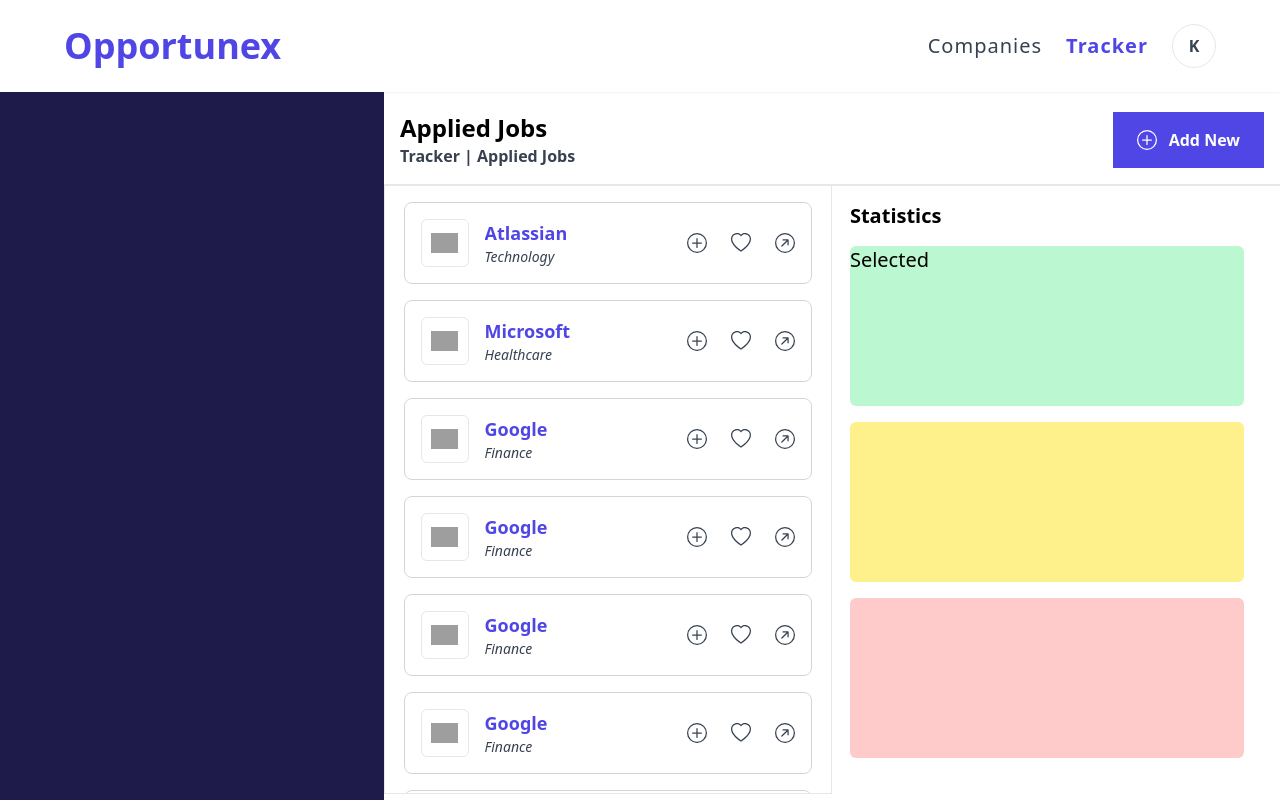
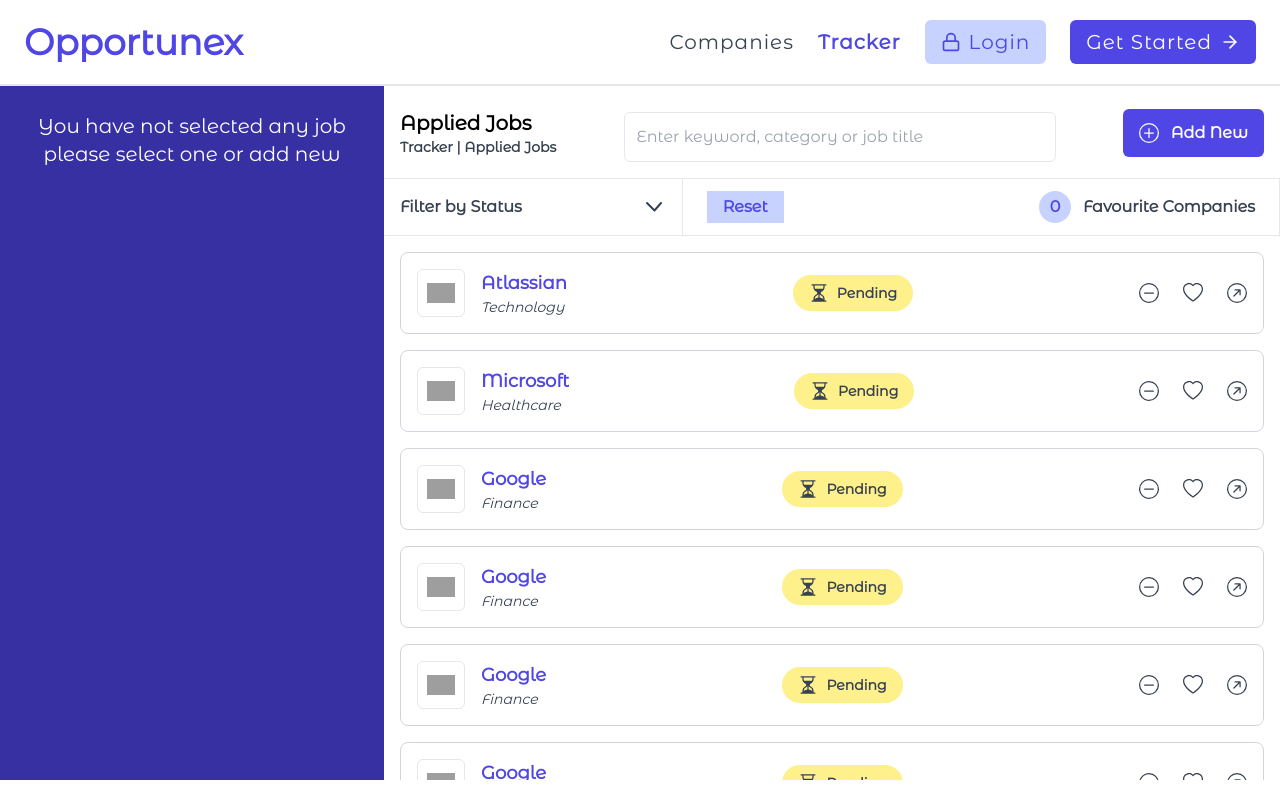
Before and after one commit to KunalRajput-git/Opportunex, a React (Create React App) app: page / in a window 1280 px wide. Built offline with nearby package versions, Linux system fonts and the light colour scheme; grey boxes are pictures that could not be loaded.

Commit message:
progressive:tracker ui

```diff
--- a/public/index.html
+++ b/public/index.html
@@ -16,7 +16,11 @@
       company exploration, to offer a seamless and efficient job search
       experience."
     />
+    <link rel="preconnect" href="https://fonts.googleapis.com">
+    <link rel="preconnect" href="https://fonts.gstatic.com" crossorigin>
+    <link href="https://fonts.googleapis.com/css2?family=Montserrat+Alternates&display=swap" rel="stylesheet">
     <link rel="apple-touch-icon" href="%PUBLIC_URL%/logo192.png" />
+
     <!--
       manifest.json provides metadata used when your web app is installed on a
       user's mobile device or desktop. See https://developers.google.com/web/fundamentals/web-app-manifest/
--- a/src/components/Card.js
+++ b/src/components/Card.js
@@ -4,8 +4,10 @@
   const [isExpanded, setIsExpanded] = useState(false);
 
   return (
+    // hover:scale-105
     <div
-      className="relative w-full mt-4 p-4 rounded-lg text-gray-700 bg-white flex justify-between border items-center border-gray-300 hover:scale-105 hover:shadow-lg duration-300"
+      className="relative w-full mt-4 p-4 rounded-lg text-gray-700 bg-white flex justify-between border items-center border-gray-300
+      hover:shadow-lg duration-300"
       onClick={onCompanyCardClickHandler}
     >
       <div className="flex gap-4">
@@ -21,8 +23,24 @@
           <h1 className="italic text-sm">{company.company_type}</h1>
         </div>
       </div>
+
+      <div>
+        <div className="flex items-center gap-2 bg-yellow-200 px-4 py-2 rounded-full font-semibold">
+          <svg
+            xmlns="http://www.w3.org/2000/svg"
+            width="20"
+            height="20"
+            fill="currentColor"
+            class="bi bi-hourglass-split"
+            viewBox="0 0 16 16"
+          >
+            <path d="M2.5 15a.5.5 0 1 1 0-1h1v-1a4.5 4.5 0 0 1 2.557-4.06c.29-.139.443-.377.443-.59v-.7c0-.213-.154-.451-.443-.59A4.5 4.5 0 0 1 3.5 3V2h-1a.5.5 0 0 1 0-1h11a.5.5 0 0 1 0 1h-1v1a4.5 4.5 0 0 1-2.557 4.06c-.29.139-.443.377-.443.59v.7c0 .213.154.451.443.59A4.5 4.5 0 0 1 12.5 13v1h1a.5.5 0 0 1 0 1h-11zm2-13v1c0 .537.12 1.045.337 1.5h6.326c.216-.455.337-.963.337-1.5V2h-7zm3 6.35c0 .701-.478 1.236-1.011 1.492A3.5 3.5 0 0 0 4.5 13s.866-1.299 3-1.48V8.35zm1 0v3.17c2.134.181 3 1.48 3 1.48a3.5 3.5 0 0 0-1.989-3.158C8.978 9.586 8.5 9.052 8.5 8.351z" />
+          </svg>
+          <h1 className="text-sm">Pending</h1>
+        </div>
+      </div>
       <div className="flex gap-6">
-        <svg
+        {/* <svg
           xmlns="http://www.w3.org/2000/svg"
           width="20"
           height="20"
@@ -32,6 +50,18 @@
         >
           <path d="M8 15A7 7 0 1 1 8 1a7 7 0 0 1 0 14zm0 1A8 8 0 1 0 8 0a8 8 0 0 0 0 16z" />
           <path d="M8 4a.5.5 0 0 1 .5.5v3h3a.5.5 0 0 1 0 1h-3v3a.5.5 0 0 1-1 0v-3h-3a.5.5 0 0 1 0-1h3v-3A.5.5 0 0 1 8 4z" />
+        </svg> */}
+
+        <svg
+          xmlns="http://www.w3.org/2000/svg"
+          width="20"
+          height="20"
+          fill="currentColor"
+          class="bi bi-dash-circle"
+          viewBox="0 0 16 16"
+        >
+          <path d="M8 15A7 7 0 1 1 8 1a7 7 0 0 1 0 14zm0 1A8 8 0 1 0 8 0a8 8 0 0 0 0 16z" />
+          <path d="M4 8a.5.5 0 0 1 .5-.5h7a.5.5 0 0 1 0 1h-7A.5.5 0 0 1 4 8z" />
         </svg>
 
         <svg
--- a/src/components/Filter.js
+++ b/src/components/Filter.js
@@ -1,6 +1,6 @@
 import { useState } from "react";
 
-const Filter = ({ isCompanyOverviewVisible }) => {
+const Filter = ({ isCompanyOverviewVisible, mainHeading, lists }) => {
   const [isDrop, setIsDrop] = useState(false);
   return (
     <div
@@ -8,8 +8,8 @@
         isCompanyOverviewVisible && "hidden"
       } flex-col md:flex md:flex-row`}
     >
-      <div className="w-full md:w-2/5 lg:w-1/3 p-4 bg--600 flex justify-between border border-r-0 relative">
-        <h1 className="text-gray-700 font-semibold">Filter by Category</h1>
+      <div className="w-full md:w-2/5 lg:w-1/3 p-4 bg--600 flex justify-between border border-r-0 border-l-0 relative">
+        <h1 className="text-gray-700 font-semibold">Filter by {mainHeading}</h1>
         <button className="text-gray-700" onClick={() => setIsDrop(!isDrop)}>
           <svg
             viewBox="0 0 24 24"
@@ -26,83 +26,22 @@
           </svg>
         </button>
         {isDrop ? (
-          <div className="absolute top-14 z-10 h-64 bg-white w-full border left-0 overflow-x-scroll ">
+          <div className="absolute top-14 z-10 h-fit bg-white w-full border left-0 ">
+            {lists.map((list) => (
+              <>
                 <label class="flex items-center px-3 mt-2">
                   <input
                     type="checkbox"
                     class="h-5 w-5 rounded-full transition duration-150 ease-in-out"
                   />
-              <span class="ml-2 text-gray-700">Administration (2)</span>
+                  <span class="ml-2 text-gray-700">{list} (2)</span>
                 </label>
+              </>
+            ))}
 
-            <label class="flex items-center px-3 mt-2">
-              <input
-                type="checkbox"
-                class="h-5 w-5 rounded-full transition duration-150 ease-in-out"
-              />
-              <span class="ml-2 text-gray-700">BookKeeping (5)</span>
-            </label>
-
-            <label class="flex items-center px-3 mt-2">
-              <input
-                type="checkbox"
-                class="h-5 w-5 rounded-full transition duration-150 ease-in-out"
-              />
-              <span class="ml-2 text-gray-700">Business Development (1)</span>
-            </label>
-
-            <label class="flex items-center px-3 mt-2">
-              <input
-                type="checkbox"
-                class="h-5 w-5 rounded-full transition duration-150 ease-in-out"
-              />
-              <span class="ml-2 text-gray-700">
-                Corporate Strategy & Development (3)
-              </span>
-            </label>
-
-            <label class="flex items-center px-3 mt-2">
-              <input
-                type="checkbox"
-                class="h-5 w-5 rounded-full transition duration-150 ease-in-out"
-              />
-              <span class="ml-2 text-gray-700">
-                Customer Service & Support (2)
-              </span>
-            </label>
-
-            <label class="flex items-center px-3 mt-2">
-              <input
-                type="checkbox"
-                class="h-5 w-5 rounded-full transition duration-150 ease-in-out"
-              />
-              <span class="ml-2 text-gray-700">Sales (6)</span>
-            </label>
-
-            <label class="flex items-center px-3 mt-2">
-              <input
-                type="checkbox"
-                class="h-5 w-5 rounded-full transition duration-150 ease-in-out"
-              />
-              <span class="ml-2 text-gray-700">Real Eastate (4)</span>
-            </label>
-
-            <label class="flex items-center px-3 mt-2">
-              <input
-                type="checkbox"
-                class="h-5 w-5 rounded-full transition duration-150 ease-in-out"
-              />
-              <span class="ml-2 text-gray-700">Marketing (5)</span>
-            </label>
-            <label class="flex items-center px-3 mt-2">
-              <input
-                type="checkbox"
-                class="h-5 w-5 rounded-full transition duration-150 ease-in-out"
-              />
-              <span class="ml-2 text-gray-700">Administration (2)</span>
-            </label>
-
-            <button className="bg-indigo-600 w-full text-white font-semibold py-2 mt-4">Apply</button>
+            <button className="bg-indigo-600 w-full text-white font-semibold py-2 mt-4">
+              Apply
+            </button>
           </div>
         ) : null}
       </div>
--- a/src/components/Footer.js
+++ b/src/components/Footer.js
@@ -4,7 +4,7 @@
     <footer class="py-12  border-t-2">
       <div className="w-11/12 flex justify-between font-semibold m-auto">
         <div className="text-gray-500 w-1/3">
-          <h1 className="text-black text-lg">Opportunex</h1>
+          <h1 className="text-black text-xl">Opportunex</h1>
           <p className="mt-2 text-[17px]">
             We at Opportunex are dedicated to placing job seekers in control of
             their future through our ultimate job search tool. Our platform is
@@ -20,6 +20,7 @@
             <li>Home</li>
             <li>Companies</li>
             <li>Tracker</li>
+            <li>Profile</li>
           </ul>
         </div>
 
--- a/src/components/Navbar.js
+++ b/src/components/Navbar.js
@@ -2,7 +2,7 @@
 
 const Navbar = () => {
   const [isOpen, setIsOpen] = useState(true);
-  const [isLogin, setIsLogin] = useState(true);
+  const [isLogin, setIsLogin] = useState(false);
 
   let menuToggleHandler = () => {
     if (window.innerWidth > 768) {
@@ -19,11 +19,10 @@
   window.addEventListener("resize", menuToggleHandler);
 
   return (
-    <nav class="duration-500 md:flex w-full md:justify-between md:items-center bg-white  px-6 py-4 rounded-xl md:py-6 md:px-16 md:fixed top-0 left-0 z-10 md:rounded-none shadow-sm">
+    <nav class="duration-500 md:flex w-full md:justify-between md:items-center bg-white  px-6 py-4 rounded-xl md:py-5 md:fixed top-0 left-0 z-10 md:rounded-none border-b-2">
       <div className="flex justify-between items-center">
         <a href="/" class="text-2xl md:text-4xl font-bold text-indigo-600">
-          Opportunex
-          {/* navigatorx careerque opportunex */}
+          Opportunex {/* navigatorx careerque opportunex */}
         </a>
         <div class="flex md:hidden">
           <button
--- a/src/components/Search.js
+++ b/src/components/Search.js
@@ -9,8 +9,8 @@
         <h1 className="text-gray-700 text-sm font-semibold m-auto">
           Search companies
         </h1>
-        <input
-          placeholder="Enter keyword, category or job title "
+        <input type="search"
+          placeholder="Enter keyword, category or job title"
           className="w-11/12 outline-none mt-1 bg-white"
         />
       </div>
--- a/src/index.css
+++ b/src/index.css
@@ -1,7 +1,6 @@
 @tailwind base;
 @tailwind components;
 @tailwind utilities;
-
 
 ::-webkit-scrollbar {
   width: 5px;
@@ -12,3 +11,8 @@
   height: 10px;
   border-radius: 10px;
 }
+
+* {
+  font-family: "Montserrat Alternates", sans-serif;
+
+}
--- a/src/pages/Dashboard.js
+++ b/src/pages/Dashboard.js
@@ -2,6 +2,9 @@
 import Navbar from "../components/Navbar";
 import Filter from "../components/Filter";
 import CompanyCard from "../components/Card";
+import Pagination from "../components/Pagination";
+import Search from "../components/Search";
+import PIGION_IMG from "../assets/Pigion.png";
 const Dashboard = () => {
   let companies = [
     {
@@ -111,17 +114,86 @@
   return (
     <>
       <Navbar />
-      <div className="h-screen flex">
-        <div className="w-[30%]  flex items-center justify-center bg-indigo-950 text-white"></div>
+      <div className="flex">
+        <div className="w-[30%] text-white bg-indigo-800">
+          <div className="mt-28 w-11/12 m-auto">
+            {/* <h2 className="text-3xl text-center">Microsoft Corporation</h2>
+            <h2>Role Title : SDE - 1</h2>
+            <h2>Salary/Copensation : 1 lakh/Month</h2>
+            <h2>Post Link : https://linkedin.post/22332</h2>
+            <h2>Applied Date : 2 January 2019</h2>
+            <div className="mt-8">
+              <div className="flex justify-between items-center">
+                <h2 className="flex text-lg font-semibold items-center justify-between">
+                  Contacts
+                </h2>
+
+                <svg
+                  xmlns="http://www.w3.org/2000/svg"
+                  width="16"
+                  height="16"
+                  fill="currentColor"
+                  class="bi bi-pencil-square"
+                  viewBox="0 0 16 16"
+                >
+                  <path d="M15.502 1.94a.5.5 0 0 1 0 .706L14.459 3.69l-2-2L13.502.646a.5.5 0 0 1 .707 0l1.293 1.293zm-1.75 2.456-2-2L4.939 9.21a.5.5 0 0 0-.121.196l-.805 2.414a.25.25 0 0 0 .316.316l2.414-.805a.5.5 0 0 0 .196-.12l6.813-6.814z" />
+                  <path
+                    fill-rule="evenodd"
+                    d="M1 13.5A1.5 1.5 0 0 0 2.5 15h11a1.5 1.5 0 0 0 1.5-1.5v-6a.5.5 0 0 0-1 0v6a.5.5 0 0 1-.5.5h-11a.5.5 0 0 1-.5-.5v-11a.5.5 0 0 1 .5-.5H9a.5.5 0 0 0 0-1H2.5A1.5 1.5 0 0 0 1 2.5v11z"
+                  />
+                </svg>
+              </div>
+              <div className="flex justify-between items-center border p-2 rounded-md mt-2">
+                <div>
+                  <h1></h1>Abhina u<h1 />
+                  <h3>9899300220</h3>
+                </div>
+                <svg
+                  xmlns="http://www.w3.org/2000/svg"
+                  width="20"
+                  height="20"
+                  fill="currentColor"
+                  class="bi bi-linkedin"
+                  viewBox="0 0 16 16"
+                >
+                  <path d="M0 1.146C0 .513.526 0 1.175 0h13.65C15.474 0 16 .513 16 1.146v13.708c0 .633-.526 1.146-1.175 1.146H1.175C.526 16 0 15.487 0 14.854V1.146zm4.943 12.248V6.169H2.542v7.225h2.401zm-1.2-8.212c.837 0 1.358-.554 1.358-1.248-.015-.709-.52-1.248-1.342-1.248-.822 0-1.359.54-1.359 1.248 0 .694.521 1.248 1.327 1.248h.016zm4.908 8.212V9.359c0-.216.016-.432.08-.586.173-.431.568-.878 1.232-.878.869 0 1.216.662 1.216 1.634v3.865h2.401V9.25c0-2.22-1.184-3.252-2.764-3.252-1.274 0-1.845.7-2.165 1.193v.025h-.016a5.54 5.54 0 0 1 .016-.025V6.169h-2.4c.03.678 0 7.225 0 7.225h2.4z" />
+                </svg>
+              </div>
+            </div> */}
+            {/* <h2>Status : </h2>
+            <select className="text-black py-2 outline-none px-4 w-full text-lg rounded-md border">
+              <option>Pending</option>
+              <option>Scheduled</option>
+              <option>Declined</option>
+            </select> */}
+
+            {/* <button className="w-full text-white mt-4 p-4 bg-indigo-600 font-semibold rounded-md">
+              Save
+            </button> */}
+            <p className="text-xl text-center text-white">
+              {/* Good Morning! <br />{" "}
+              <span className="font-semibold text-2xl"> Kunal Rajput</span>
+             */}
+             You have not selected any job please select one or add new
+            </p>
+            {/* <img className="w-1/2  m-auto mt-8" src={PIGION_IMG} /> */}
+          </div>
+        </div>
         <div className="w-[70%] h-full">
-          <div className="mt-24 border-b-2 p-4 flex justify-between">
-            <div>
-              <h1 className="text-2xl font-semibold">Applied Jobs</h1>
-              <p className="text-gray-700 font-semibold">
+          <div className="mt-24 p-4 flex justify-between items-center">
+            <div className="-mt-2">
+              <h1 className="text-xl font-semibold">Applied Jobs</h1>
+              <p className="text-gray-700 text-sm font-semibold">
                 Tracker | Applied Jobs
               </p>
             </div>
-            <button className="bg-indigo-600 px-6  text-white font-semibold flex items-center gap-3">
+
+            <input
+              type="search"
+              className="border w-1/2 p-3 rounded-md"
+              placeholder="Enter keyword, category or job title"
+            />
+            <button className="bg-indigo-600 px-4 py-3  text-white font-semibold flex items-center gap-3 rounded-md -mt-2">
               <svg
                 xmlns="http://www.w3.org/2000/svg"
                 width="20"
@@ -136,22 +208,19 @@
               Add New
             </button>
           </div>
+          <Filter
+            mainHeading="Status"
+            lists={["Selected", "Scheduled", "Pending", "Declined"]}
+          />
 
           <div className="flex justify-between">
-            <div className="w-1/2  border h-[76vh] overflow-scroll border-t-0">
-              <div className="w-11/12 m-auto">
+            <div className="w-full h-[68vh] overflow-x-hidden overflow-scroll  bg--100">
+              <div className=" m-auto px-4 pb-4">
                 {companies.map((company) => (
                   <CompanyCard company={company} />
                 ))}
               </div>
-            </div>
-            <div className="w-[48%] h-[76vh] overflow-scroll">
-              <h1 className="text-xl font-semibold mt-4">Statistics</h1>
-              <div className="w-11/12 h-40 mt-4 rounded-md bg-green-200">
-                <h1 className="text-xl">Selected</h1>
-              </div>
-              <div className="w-11/12 h-40 mt-4 rounded-md bg-yellow-200"></div>
-              <div className="w-11/12 h-40 mt-4 rounded-md bg-red-200"></div>
+              <Pagination />
             </div>
           </div>
         </div>
--- a/src/pages/Home.js
+++ b/src/pages/Home.js
@@ -5,7 +5,7 @@
 import Dashboard from "./Dashboard";
 
 const Home = () => {
-  return (
+return (
     <>
       {/* <Header /> */}
       {/* <Companies /> */}
```
Also changed, not shown: src/assets/Pigion.png (added). Lines whose indentation alone changed are shown as unchanged.
